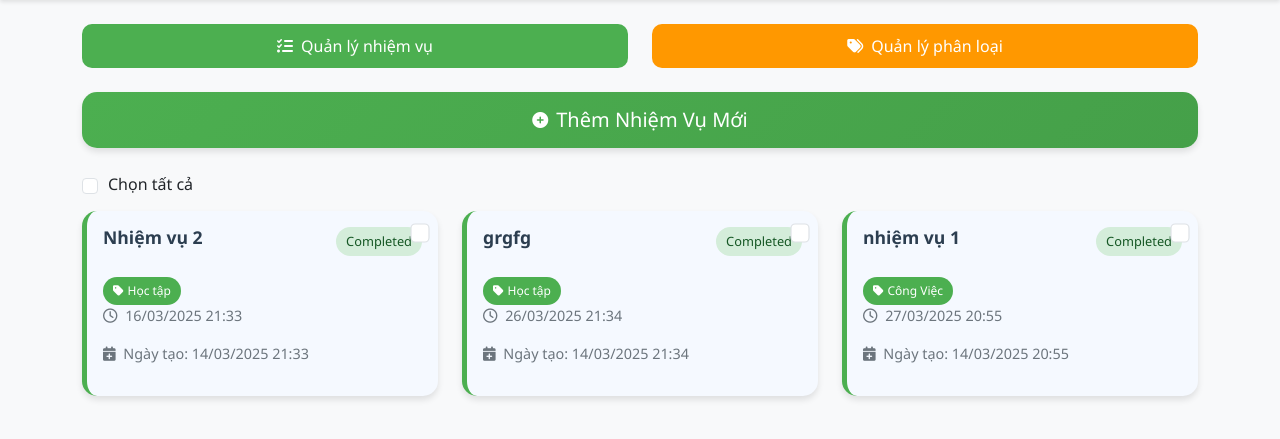
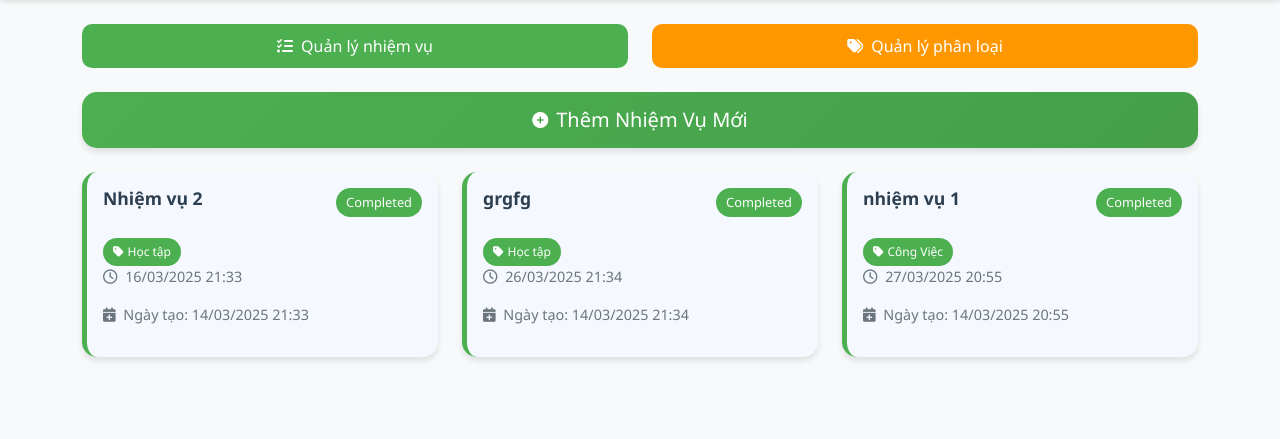
Before and after one commit to truongdat2411/ptud-gk-de-2, a Flask app: page /dashboard in a window 1280 px wide. Shown: the part 56-495 px from the top of the page. Run offline with Flask 2, Linux system fonts and the light colour scheme; a user stored in the database is signed in; data comes from the database, SQL or seed files in the repository; both versions use the stored data as it was after the commit.

Commit message:
last updated

```diff
--- a/templates/dashboard.html
+++ b/templates/dashboard.html
@@ -62,8 +62,8 @@
         color: #856404;
       }
       .status-completed {
-        background-color: #d4edda;
-        color: #155724;
+        background-color: #4caf50;
+        color: white;
       }
       .btn-action {
         padding: 5px 10px;
@@ -284,26 +284,6 @@
         </div>
       </div>
 
-      <!-- Bulk Actions -->
-      <div class="row mb-3">
-        <div class="col-12">
-          <div class="select-all-container">
-            <input type="checkbox" id="select-all" class="form-check-input" />
-            <label for="select-all" class="form-check-label">Chọn tất cả</label>
-          </div>
-          <form
-            id="delete-tasks-form"
-            action="{{ url_for('delete_tasks') }}"
-            method="POST"
-          >
-            <button
-              type="submit"
-              id="delete-selected-btn"
-              class="delete-selected-btn"
-            >
-              <i class="fas fa-trash-alt me-2"></i>Xóa các nhiệm vụ đã chọn
-            </button>
-
       <!-- Tasks Grid -->
       <div class="row">
         {% for task in tasks %}
@@ -319,12 +299,6 @@
             %}
           >
             <div class="card-body position-relative">
-                    <input
-                      type="checkbox"
-                      name="task_ids"
-                      value="{{ task.id }}"
-                      class="form-check-input task-checkbox"
-                    />
               <div
                 class="d-flex justify-content-between align-items-start mb-3"
               >
@@ -384,9 +358,6 @@
           </div>
         </div>
         {% endfor %}
-            </div>
-          </form>
-        </div>
       </div>
     </div>
 
@@ -472,60 +443,6 @@
             this.remove();
           });
         });
-
-        // Xử lý chọn nhiều task
-        const checkboxes = document.querySelectorAll(".task-checkbox");
-        const selectAllCheckbox = document.getElementById("select-all");
-        const deleteSelectedBtn = document.getElementById(
-          "delete-selected-btn"
-        );
-
-        // Hiển thị/ẩn nút xóa dựa trên số lượng task được chọn
-        function updateDeleteButton() {
-          const checkedBoxes = document.querySelectorAll(
-            ".task-checkbox:checked"
-          );
-          if (checkedBoxes.length > 0) {
-            deleteSelectedBtn.style.display = "block";
-            deleteSelectedBtn.textContent = `Xóa ${checkedBoxes.length} nhiệm vụ đã chọn`;
-          } else {
-            deleteSelectedBtn.style.display = "none";
-          }
-        }
-
-        // Xử lý sự kiện khi chọn/bỏ chọn task
-        checkboxes.forEach((checkbox) => {
-          checkbox.addEventListener("change", updateDeleteButton);
-        });
-
-        // Xử lý sự kiện khi chọn/bỏ chọn tất cả
-        selectAllCheckbox.addEventListener("change", function () {
-          checkboxes.forEach((checkbox) => {
-            checkbox.checked = this.checked;
-          });
-          updateDeleteButton();
-        });
-
-        // Xác nhận trước khi xóa
-        document
-          .getElementById("delete-tasks-form")
-          .addEventListener("submit", function (e) {
-            const checkedBoxes = document.querySelectorAll(
-              ".task-checkbox:checked"
-            );
-            if (checkedBoxes.length === 0) {
-              e.preventDefault();
-              alert("Vui lòng chọn ít nhất một nhiệm vụ để xóa!");
-            } else {
-              if (
-                !confirm(
-                  `Bạn có chắc chắn muốn xóa ${checkedBoxes.length} nhiệm vụ đã chọn không?`
-                )
-              ) {
-                e.preventDefault();
-              }
-            }
-          });
       });
     </script>
   </body>
```
Also changed, not shown: database.db, static/uploads/avatars/101f489dd0c341b18c7a35848782793f.png (added), static/uploads/avatars/14b60f8e90f845099610bed8cbc6fdcc.png (added), static/uploads/avatars/249d0b3c279d4ff6a6348b4bf505dfb3.png (added), static/uploads/avatars/2b3114327a7a4cc48a69b9ab23c64f82.png (added), static/uploads/avatars/36306c94acbb496ba1c5e151cca0a9ca.png (added), static/uploads/avatars/49f9e372322c4e778577bf9a0249943e.png (added), static/uploads/avatars/5748b333f457470fb95ea09489835ae2.png (added), static/uploads/avatars/697d8598b03f4b269edabb3c3bdaf415.png (added), static/uploads/avatars/69eee00210274edcb6b818062f06eaae.png (added), static/uploads/avatars/78d95e51ceec4027a96477c381ca8d43.png (added), static/uploads/avatars/7f61278ca9aa4aaab743ffba8b856718.png (added), static/uploads/avatars/86999c79b3a24855af7059695933a03a.png (added), static/uploads/avatars/981f10f289664b5aa6c2ab53dc4449ab.png (added), 5 more files. Lines whose indentation alone changed are shown as unchanged.
